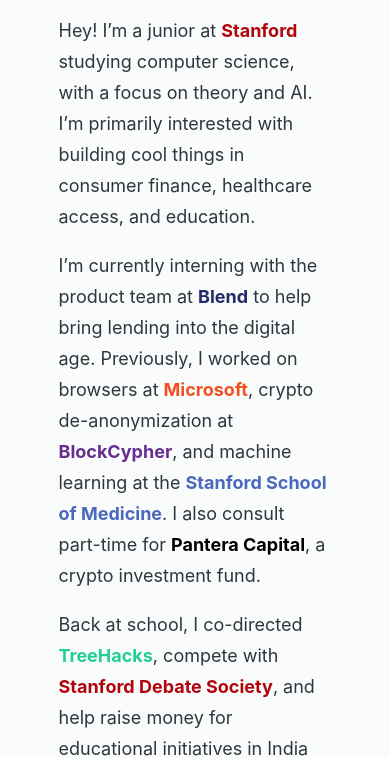
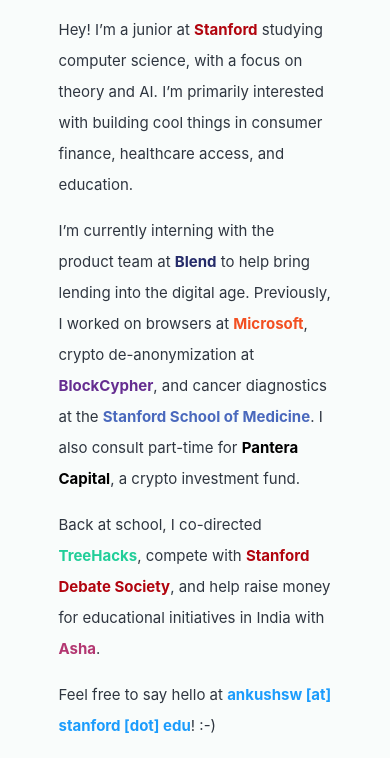
Before and after one commit to ankushswar1/ankushswar1.github.io, a plain HTML site: page index.html in a window 390 px wide. Shown: the part 89-847 px from the top of the page. Drawn offline with nearby package versions, Linux system fonts and the light colour scheme; a web font is replaced by a local one.

Commit message:
copy change

```diff
--- a/css/main.css
+++ b/css/main.css
@@ -261,11 +261,13 @@
   }
 
   p {
-  padding-left: 15%;
-  padding-right: 15%;
-  font-size: 18px;
+    padding-left: 15%;
+    padding-right: 15%;
+    font-size: 15px;
   }
+
   body {
     margin-top: 50px;
+    margin-bottom: 50px;
   }
 }
--- a/index.html
+++ b/index.html
@@ -28,7 +28,7 @@
 
   <p>Hey! I’m a junior at <a href="https://www.stanford.edu"><span class="stanford">Stanford</span></a> studying computer science, with a focus on theory and AI. I’m primarily interested with building cool things in consumer finance, healthcare access, and education.</p>
 
-  <p>I’m currently interning with the product team at <a href="https://www.blend.com"><span class="blend">Blend</span></a> to help bring lending into the digital age. Previously, I worked on browsers at <a href="https://www.microsoft.com"><span class="msft">Microsoft</span></a>, crypto de-anonymization at <a href="https://www.blockcypher.com"><span class="blockcypher">BlockCypher</span></a>, and machine learning at the <a href="https://www.med.stanford.edu"><span class="ssom">Stanford School of Medicine</span></a>. I also consult part-time for <a href="https://www.panteracapital.com"><span class="pantera">Pantera Capital</span></a>, a crypto investment fund.</p>
+  <p>I’m currently interning with the product team at <a href="https://www.blend.com"><span class="blend">Blend</span></a> to help bring lending into the digital age. Previously, I worked on browsers at <a href="https://www.microsoft.com"><span class="msft">Microsoft</span></a>, crypto de-anonymization at <a href="https://www.blockcypher.com"><span class="blockcypher">BlockCypher</span></a>, and cancer diagnostics at the <a href="https://www.med.stanford.edu"><span class="ssom">Stanford School of Medicine</span></a>. I also consult part-time for <a href="https://www.panteracapital.com"><span class="pantera">Pantera Capital</span></a>, a crypto investment fund.</p>
 
   <p>Back at school, I co-directed <a href="https://www.treehacks.com"><span class="treehacks">TreeHacks</span></a>, compete with <span class="sds"><a href="https://debate.stanford.edu/">Stanford Debate Society</a></span>, and help raise money for educational initiatives in India with <span class="asha"><a href="https://stanford.ashanet.org/">Asha</a></span>.</p>
 
```
